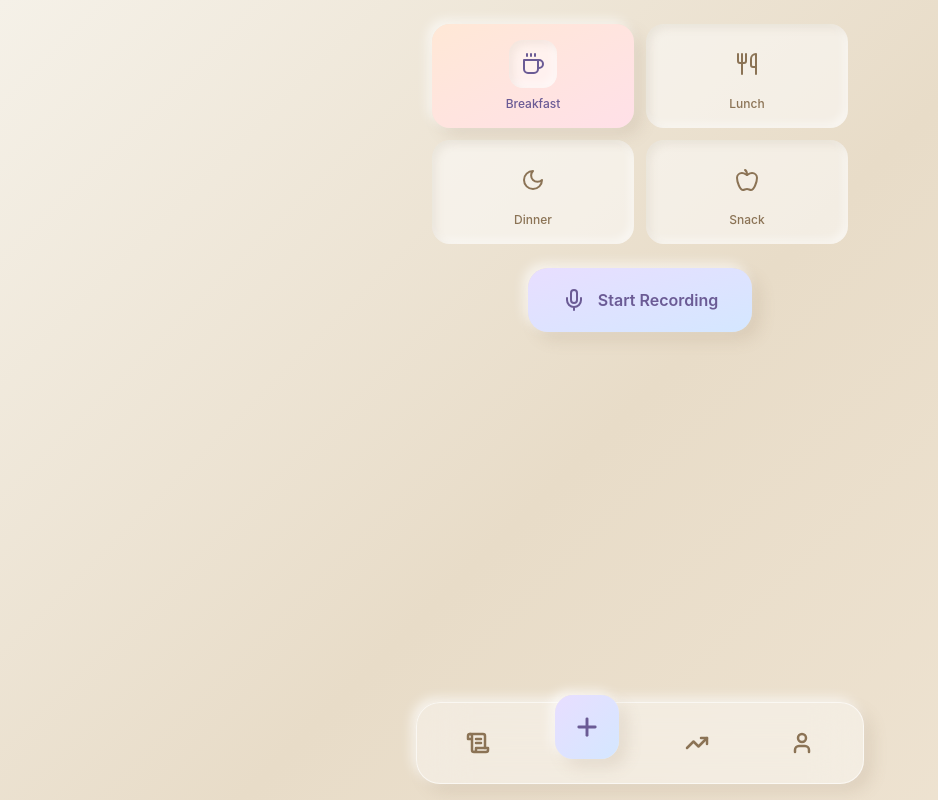
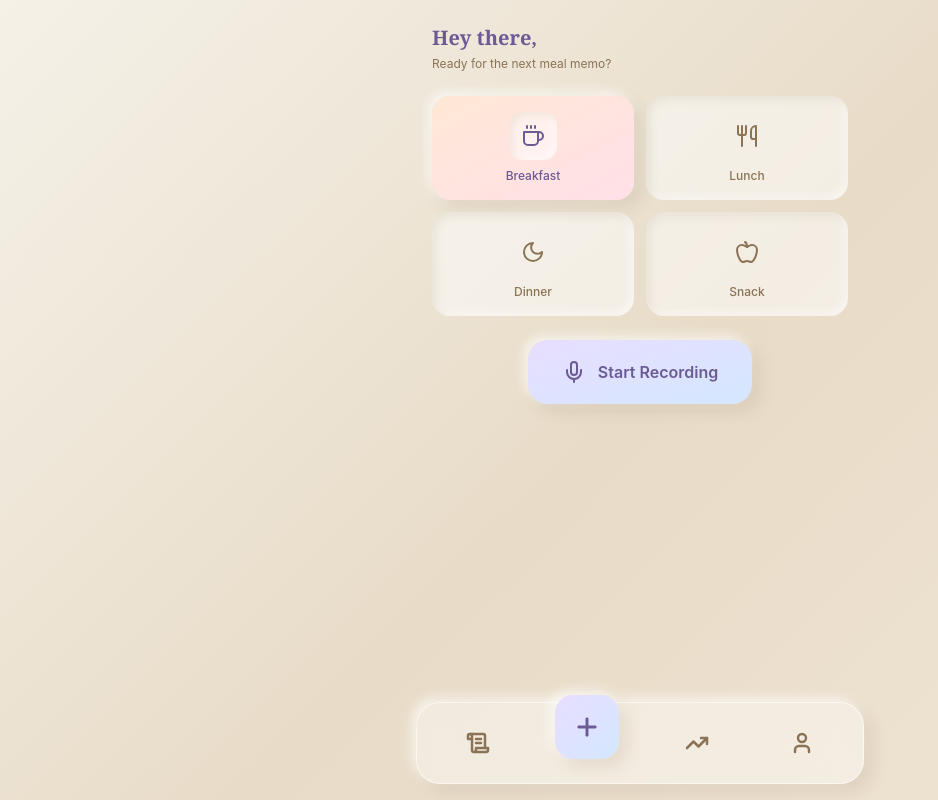
Before and after one commit to srxdhxr/ahara-fe, a React (Vite) app: page /log-meal in a window 1280 px wide. Shown: the whole page, without its empty margins (0-938 px from the left). Built offline with nearby package versions, Linux system fonts and the light colour scheme; no server answers; sample sign-in values are in the browser's storage.

Commit message:
title fix

```diff
--- a/src/pages/LogMeal.tsx
+++ b/src/pages/LogMeal.tsx
@@ -139,6 +139,14 @@ export default function LogMeal() {
   return (
     <div className="space-y-6 min-h-[calc(100vh-200px)] flex flex-col max-w-md mx-auto w-full px-4">
 
+      {/* Header */}
+      <div className="space-y-1">
+        <h1 className="text-xl font-bold text-[#6B5B95]" style={{ fontFamily: 'Georgia, serif' }}>
+          Hey {userName},
+        </h1>
+        <p className="text-[#8B7355] text-xs">Ready for the next meal memo?</p>
+      </div>
+
       {/* Meal Type Selector */}
       <div className={`transition-all duration-500 ${(transcript || nutritionData) ? 'scale-95' : ''}`}>
         <MealTypeSelector selected={mealType} onSelect={setMealType} />
```
